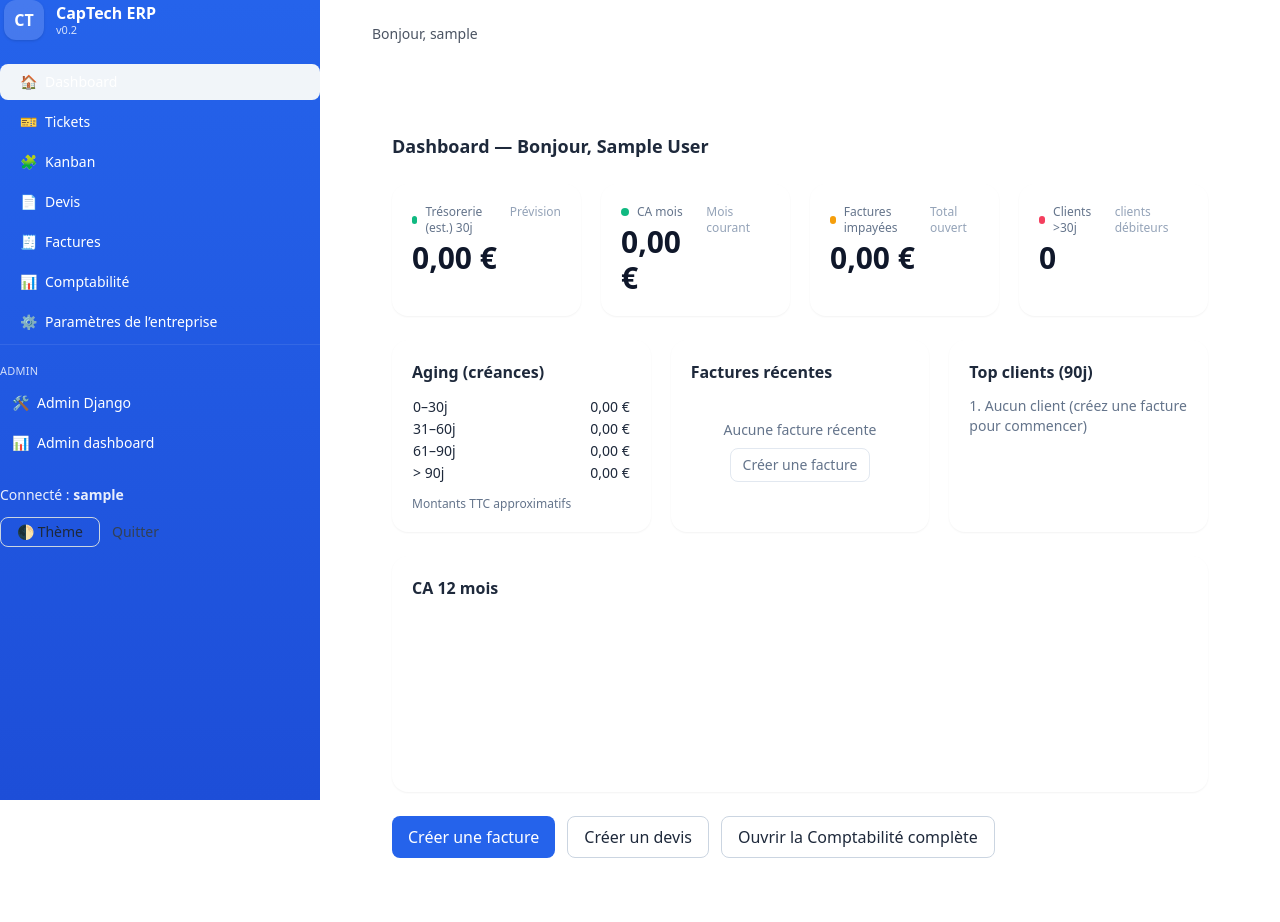
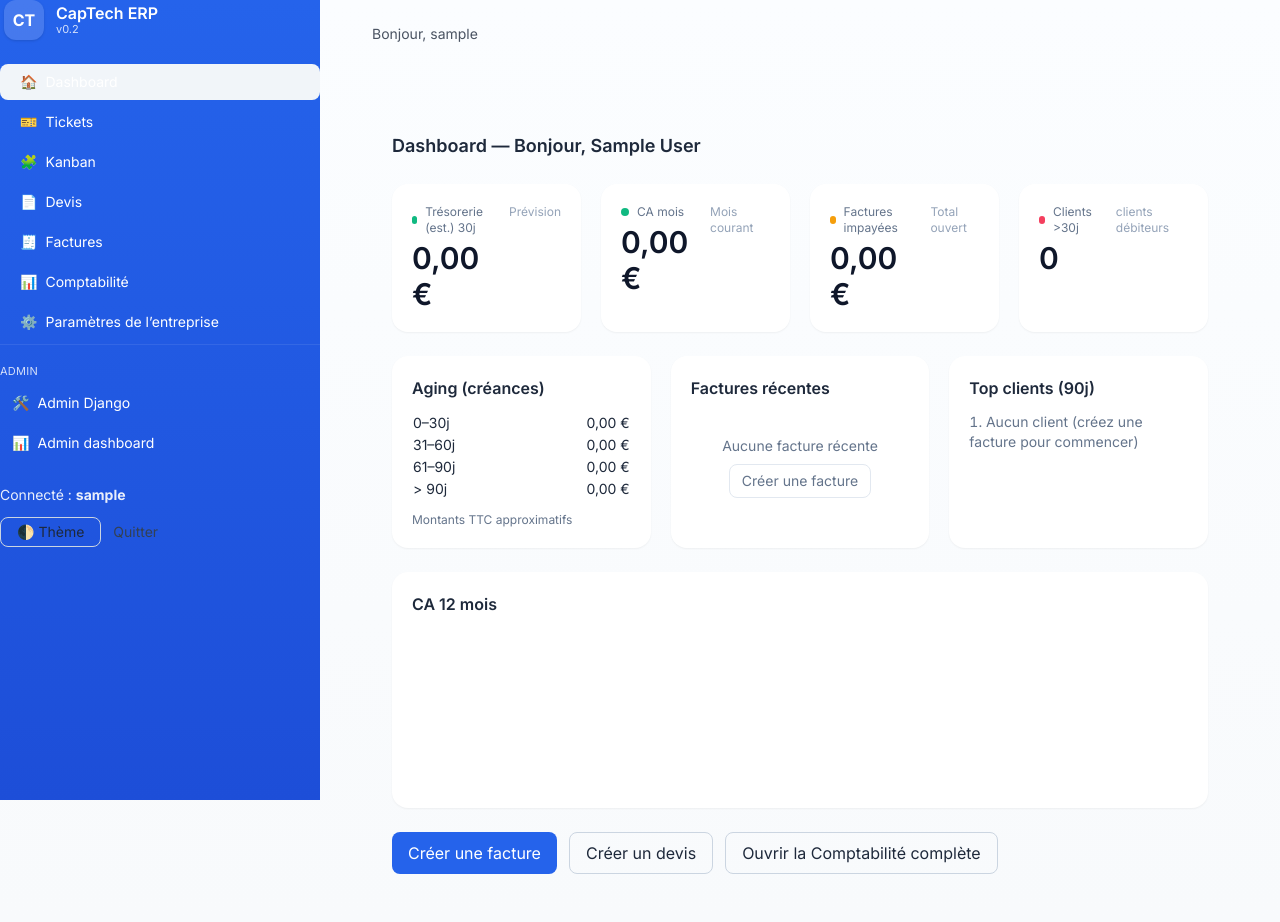
Before and after one commit to CapTech85/captech-erp, a Django app: page / in a window 1280 px wide. Before the commit the page ends 858 px from the top, so only its background shows below. Run offline with Django 5.2, Linux system fonts and the light colour scheme; the visitor is signed in with stand-in values (Sample User, id 1); data that the repository does not hold is empty; a map, chart or similar area stays blank; style sheets or scripts are compiled from the project's sources; some libraries are stand-ins or nearby versions.

Commit message:
feat(design): add portal-extras css and Google Font Inter

```diff
--- a/portal/templates/portal/base.html
+++ b/portal/templates/portal/base.html
@@ -6,6 +6,11 @@
   <meta charset="utf-8" />
   <meta name="viewport" content="width=device-width,initial-scale=1" />
   <link rel="stylesheet" href="{% static 'build/style.css' %}">
+  <link rel="stylesheet" href="{% static 'css/portal-extras.css' %}">
+  <link href="https://fonts.googleapis.com/css2?family=Inter:wght@300;400;600;700;800&display=swap" rel="stylesheet">
+  <style>
+    body { font-family: 'Inter', system-ui, -apple-system, 'Segoe UI', Roboto, 'Helvetica Neue', Arial; }
+  </style>
   <link rel="icon" href="{% static 'favicon.ico' %}">
   <title>{% block title %}CapTech ERP{% endblock %}</title>
 </head>
--- /dev/null
+++ b/static/css/portal-extras.css
@@ -0,0 +1,6 @@
+/* static/css/portal-extras.css */
+body { background: linear-gradient(180deg,#fbfdff,#f8fafc); }
+.shadow-soft-lg { box-shadow: 0 12px 30px rgba(2,6,23,0.06); }
+.kpi-card { border: 1px solid rgba(14, 35, 56, 0.04); }
+.content-fade { transition: opacity .35s ease, transform .35s ease; opacity: 1; transform: none; }
+.skeleton-placeholder { transition: opacity .25s ease; }
```
